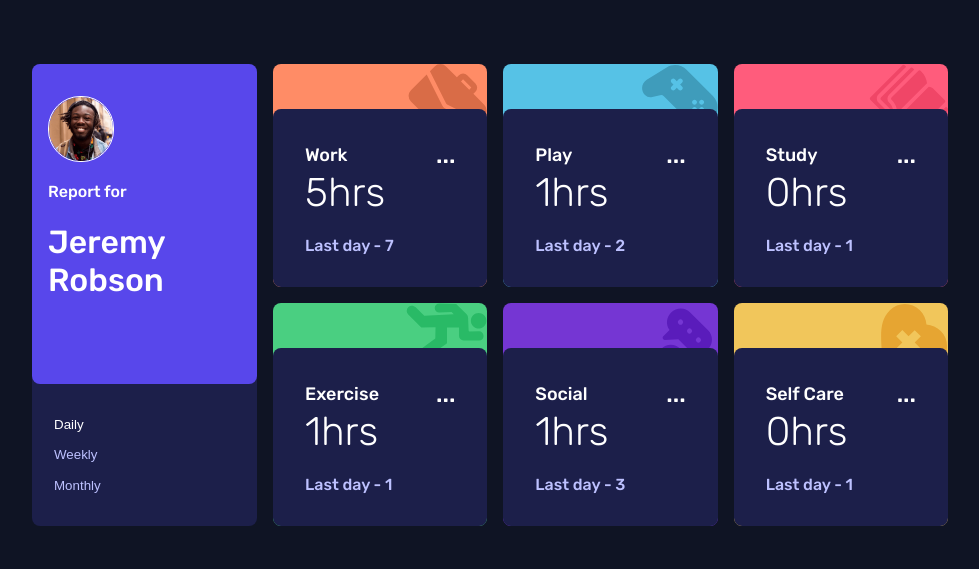
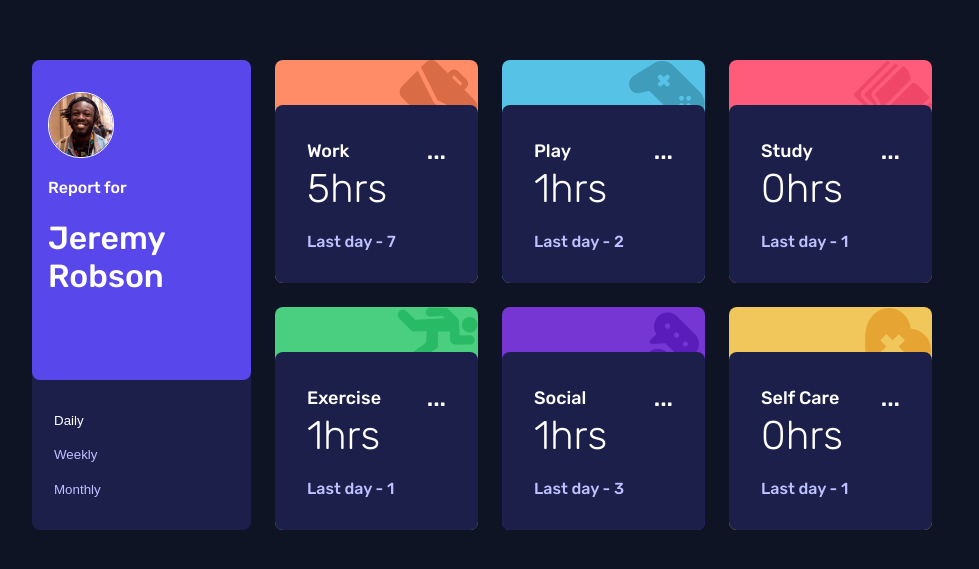
Before and after one commit to vhetet/frontend-mentor-time-tracking-dashboard, a React (Create React App) app: page / in a window 1280 px wide. Shown: the part 113-682 px from the top of the page, without its empty margins (166-1145 px from the left). Built offline with nearby package versions, Linux system fonts and the light colour scheme.

Commit message:
fix grid layout

```diff
--- a/src/App.scss
+++ b/src/App.scss
@@ -2,9 +2,9 @@
 
 .App {
   display: inline-grid;
-  grid-template-columns: 25% 75%;
+  grid-template-columns: 1fr 3fr;
   width: 56.25rem;
-  column-gap: 1rem;
+  column-gap: 1.5rem;
   font-weight: 500;
 
   .profile {
@@ -64,8 +64,8 @@
     display: grid;
     grid-template-columns: 1fr 1fr 1fr;
     grid-template-rows: 1fr 1fr;
-    column-gap: 1rem;
-    row-gap: 1rem;
+    column-gap: 1.5rem;
+    row-gap: 1.5rem;
 
     .card {
       border-radius: 0.5rem;
```
